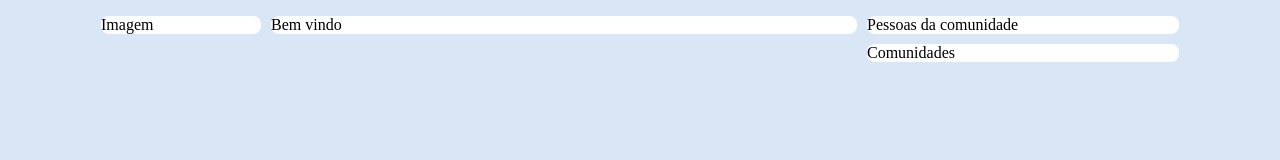
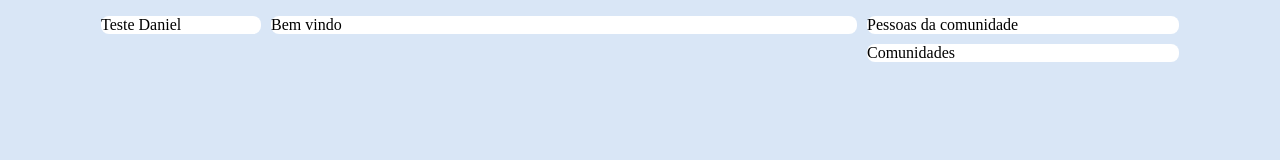
Before and after one commit to thiagomtd/Devkut, a Next.js app in the folder devkut/: page / in a window 1280 px wide. Shown: the top 160 px of the page. Built offline with nearby package versions, Linux system fonts and the light colour scheme.

Commit message:
teste versel

```diff
--- a/devkut/pages/index.js
+++ b/devkut/pages/index.js
@@ -32,7 +32,7 @@ export default function Home() {
   return (
     <MainGrid>
       <div className="profileArea" style={{ gridArea: "profileArea" }}>
-        <Box>Imagem</Box>
+        <Box>Teste Daniel</Box>
       </div>
 
       <div className="welcomeArea" style={{ gridArea: "welcomeArea" }}>
```
